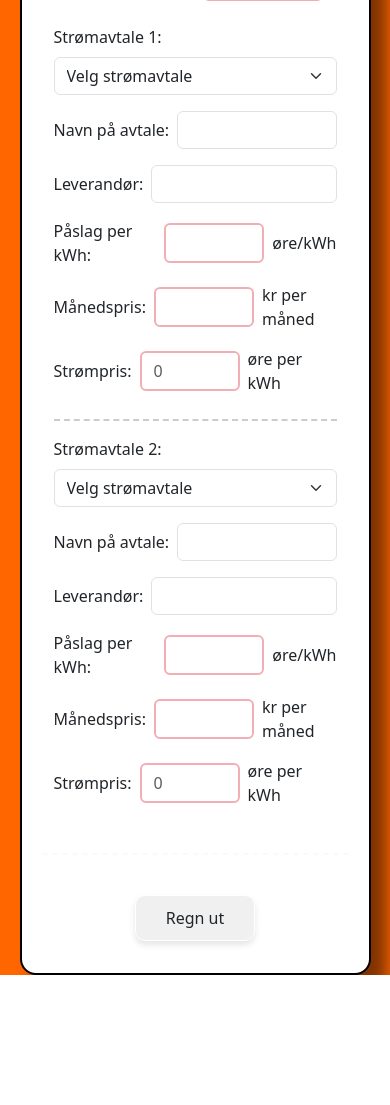
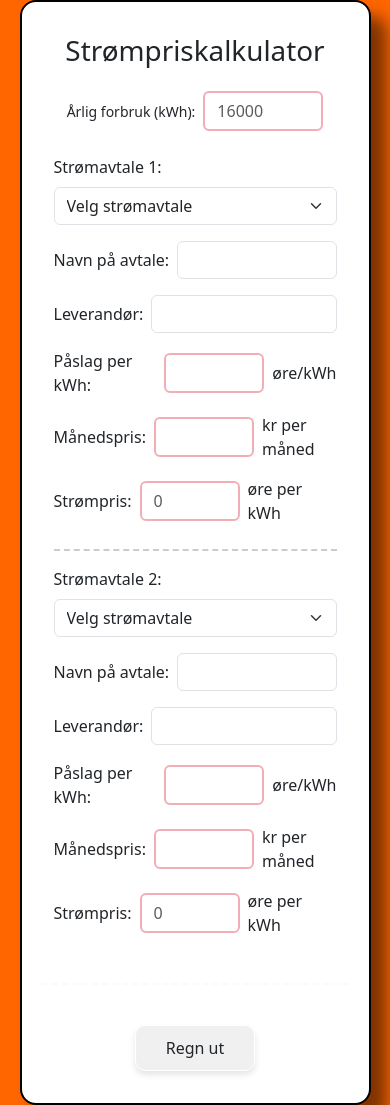
Before and after one commit to chrishag1/strom.powersuite.no, a Flask app: page / in a window 390 px wide. Before the commit the page ends 975 px from the top, so only its background shows below. Run offline with Flask 3, Linux system fonts and the light colour scheme; data that the repository does not hold is empty; some libraries are stand-ins or nearby versions.

Commit message:
fiksa mobile responsivitet

```diff
--- a/static/index.css
+++ b/static/index.css
@@ -3,7 +3,7 @@
 }
 
 body {
-    height: 100vh;
+    min-height: 100vh;
     margin: 0;
     display: flex;
     align-items: center;
@@ -19,6 +19,7 @@ body {
     border-color: black;
     border-style: solid;
     border-width: 2px;
+    overflow: auto;
 }
 
 .calculate-btn{
--- a/templates/index.html
+++ b/templates/index.html
@@ -262,7 +262,7 @@
                     <p>Strømpris per måned: ${monthly.toFixed(2)} kr</p>
                 `;
                 // Plasser under siste felt i kolonnen
-                fields.fixed.closest(".col-5").appendChild(output);
+                fields.fixed.closest(".col-md-5").appendChild(output);
 
                 results.push({ side: index, value: yearly });
             }
@@ -278,7 +278,7 @@
             saveLine.innerText = `Sparer: ${difference_year.toFixed(2)} kr/år \n ${difference_month.toFixed(2)}kr/måned`;
 
             const side = cheaper === 0 ? leftFields : rightFields;
-            side.fixed.closest(".col-5").appendChild(saveLine);
+            side.fixed.closest(".col-md-5").appendChild(saveLine);
         }
        });
 
```
